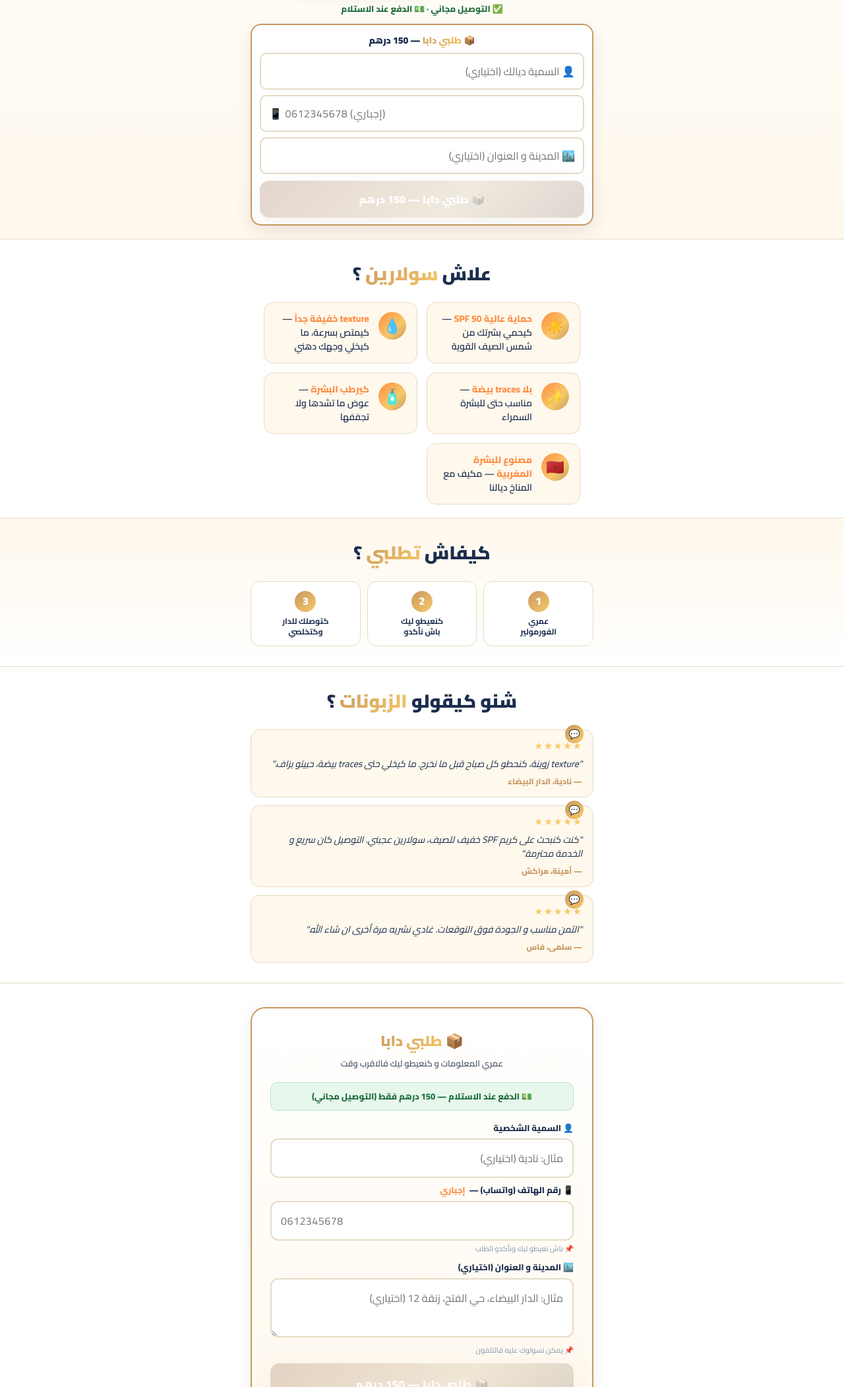
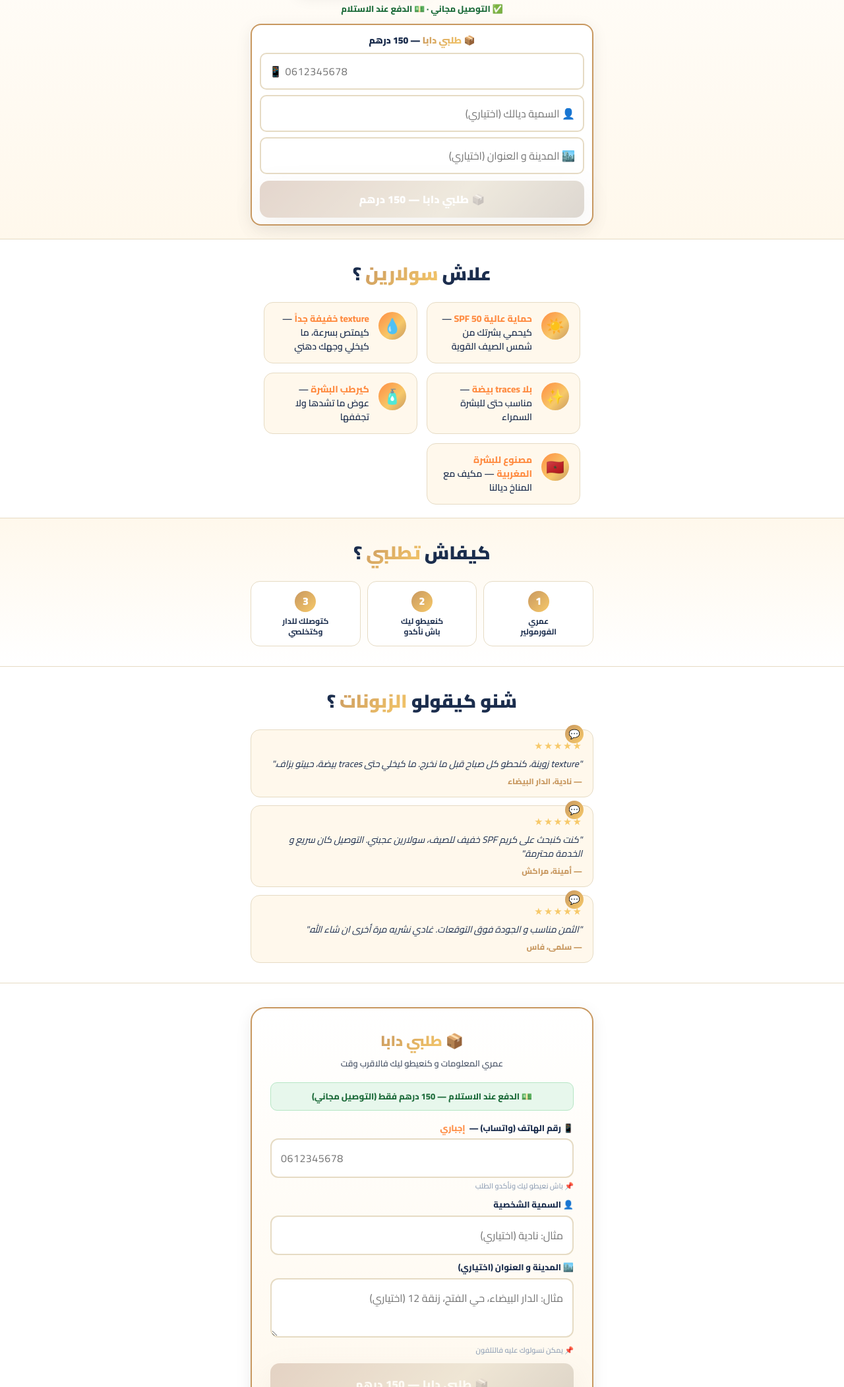
Before and after one commit to mouhabmzibra-rgb/solaryn, a website: page ar.html in a window 1280 px wide. Shown: the part 371-2474 px from the top of the page at 66% size. Drawn offline with Linux system fonts and the light colour scheme.

Commit message:
feat(ar): tel field first + pulse animation to draw attention
User feedback: 1 real user typed garbage in adresse instead of tel
(captured in Partials). Hypothesis: prenom-first order + visually-equal
fields make user pick the wrong one to start with.

Changes:
- Reorder fields in BOTH forms: tel → prenom → adresse
- Add tel-pulse class on tel inputs with @keyframes telPulse animation
  (1.3s × 4 iterations = ~5.2s of subtle orange border + box-shadow pulse)
- Animation stops on :focus (no more distraction once user engages)
- Removed '(إجباري)' from tel placeholder since the visual pulse
  already conveys 'this is the important one'

Expected impact:
- Users tap tel first (it's the only one that matters)
- Form completion rate up since tel is the required field
- Less Partial rows wasted on garbage in optional fields

```diff
--- a/ar.html
+++ b/ar.html
@@ -194,6 +194,25 @@ img{max-width:100%;display:block;height:auto}
 .page-ar .hero-form-wrap .submit-btn{
   padding:13px 18px;font-size:16px;
   scroll-margin-bottom:80px; /* ensure submit btn is fully scrolled into view */
+}
+
+/* ─── TEL field pulse animation (attract attention) ─── */
+@keyframes telPulse {
+  0%, 100% {
+    border-color:var(--border);
+    box-shadow:0 0 0 0 rgba(255,140,66,0);
+  }
+  50% {
+    border-color:var(--orange);
+    box-shadow:0 0 0 4px rgba(255,140,66,.25);
+  }
+}
+.page-ar input.tel-pulse{
+  animation: telPulse 1.3s ease-in-out 4;
+  border-color:var(--orange);
+}
+.page-ar input.tel-pulse:focus{
+  animation:none; /* stop pulsing once user engages */
 }
 
 /* ─── BENEFITS ─── */
@@ -432,14 +451,14 @@ img{max-width:100%;display:block;height:auto}
           <input type="hidden" name="source" value="fb_ar_hero">
 
           <div class="field">
-            <input type="text" name="prenom" autocomplete="given-name" placeholder="👤 السمية ديالك (اختياري)">
-            <div class="field-error">السمية ماشي صحيحة</div>
+            <input type="tel" name="tel" required autocomplete="tel" inputmode="tel" dir="ltr"
+                   maxlength="25" placeholder="📱 0612345678" class="tel-pulse">
+            <div class="field-error">رقم الهاتف ماشي صحيح (مثال: 0612345678)</div>
           </div>
 
           <div class="field">
-            <input type="tel" name="tel" required autocomplete="tel" inputmode="tel" dir="ltr"
-                   maxlength="25" placeholder="📱 0612345678 (إجباري)">
-            <div class="field-error">رقم الهاتف ماشي صحيح (مثال: 0612345678)</div>
+            <input type="text" name="prenom" autocomplete="given-name" placeholder="👤 السمية ديالك (اختياري)">
+            <div class="field-error">السمية ماشي صحيحة</div>
           </div>
 
           <div class="field">
@@ -543,17 +562,17 @@ img{max-width:100%;display:block;height:auto}
         <input type="hidden" name="source" value="fb_ar_main">
 
         <div class="field">
+          <label>📱 رقم الهاتف (واتساب) — <span style="color:var(--orange)">إجباري</span></label>
+          <input type="tel" name="tel" required autocomplete="tel" inputmode="tel" dir="ltr"
+                 maxlength="25" placeholder="0612345678" class="tel-pulse">
+          <div class="field-help">📌 باش نعيطو ليك ونأكدو الطلب</div>
+          <div class="field-error">رقم الهاتف ماشي صحيح (مثال: 0612345678)</div>
+        </div>
+
+        <div class="field">
           <label>👤 السمية الشخصية</label>
           <input type="text" name="prenom" autocomplete="given-name" placeholder="مثال: نادية (اختياري)">
           <div class="field-error">السمية ماشي صحيحة</div>
-        </div>
-
-        <div class="field">
-          <label>📱 رقم الهاتف (واتساب) — <span style="color:var(--orange)">إجباري</span></label>
-          <input type="tel" name="tel" required autocomplete="tel" inputmode="tel" dir="ltr"
-                 maxlength="25" placeholder="0612345678">
-          <div class="field-help">📌 باش نعيطو ليك ونأكدو الطلب</div>
-          <div class="field-error">رقم الهاتف ماشي صحيح (مثال: 0612345678)</div>
         </div>
 
         <div class="field">
```
